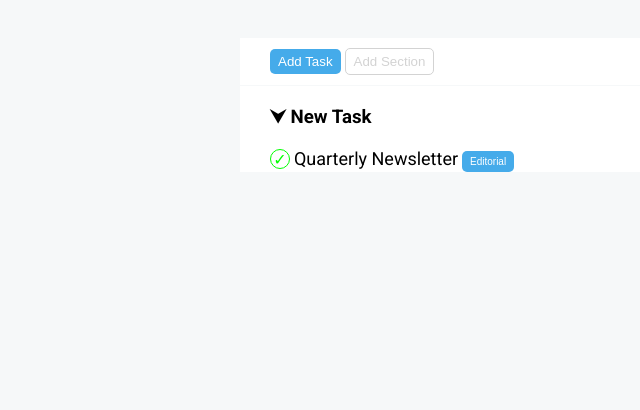
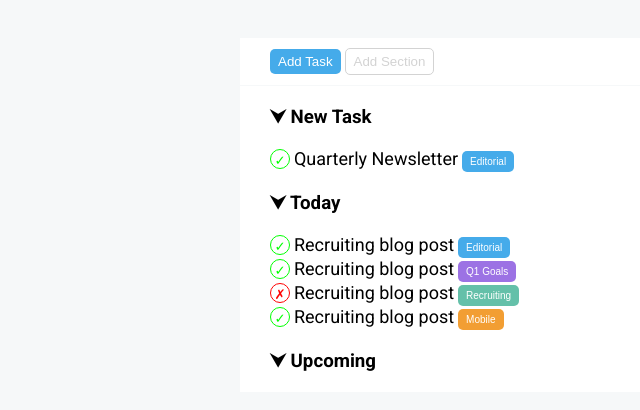
Before and after one commit to Angelo31294/html-css-toboolist, a plain HTML site: page index.html in a window 1280 px wide. Shown: the part 82-492 px from the top of the page, without its empty margins (0-640 px from the left). Drawn offline with Linux system fonts and the light colour scheme.

Commit message:
Agg. Today

```diff
--- a/css/style.css
+++ b/css/style.css
@@ -66,15 +66,22 @@ h3{
     padding: 20px 30px;
 }
 
-.check{
+.circle{
     display: inline-block;
     width: 20px;
     height: 20px;
-    border-radius: 50%;
+    border-radius: 50%;text-align: center;
+    margin-left: 30px;
+}
+
+.check{
     border: 1px solid rgb(0, 255, 0);
     color: rgb(0, 255, 0);
-    text-align: center;
-    margin-left: 30px;
+}
+
+.cross{
+    border: 1px solid red;
+    color: red;
 }
 
 p{
@@ -84,4 +91,17 @@ p{
 
 .tag{
     font-size: 10px;
+    color: white;
 }
+
+.violet{
+    background-color: #9C72E4;
+}
+
+.green{
+    background-color: #64C0A9;
+}
+
+.orange{
+    background-color: #F29E33;
+}
--- a/index.html
+++ b/index.html
@@ -25,7 +25,7 @@
 
         <div class="container1">
         <!-- Button -->
-        <section class="nav">
+        <section>
             <button class="button blu">Add Task</button>
             <button class="button grey">Add Section</button>
         </section>
@@ -35,16 +35,41 @@
         <div class="container2">
 
             <!-- New Task -->
+            <h3>&#11167 New Task</h3>
             <section>
-                <h3>&#11167 New Task</h3>
-                <div class="check"><span>&check;</span></div>
+                <div class="circle check"><small>&check;</small></div>
                 <p> Quarterly Newsletter</p>
                 <button class="tag button blu">Editorial</button>
             </section>
 
             <!-- Today -->
+            <h3>&#11167 Today</h3>
+            <section>
+                <div class="circle check"><small>&check;</small></div>
+                <p>Recruiting blog post</p>
+                <button class="tag button blu">Editorial</button>
+            </section>
+            <section>
+                <div class="circle check"><small>&check;</small></div>
+                <p>Recruiting blog post</p>
+                <button class="tag button violet">Q1 Goals</button>
+            </section>
+            <section>
+                <div class="circle cross"><small>&cross;</small></div>
+                <p>Recruiting blog post</p>
+                <button class="tag button green">Recruiting</button>
+            </section>
+            <section>
+                <div class="circle check"><small>&check;</small></div>
+                <p>Recruiting blog post</p>
+                <button class="tag button orange">Mobile</button>
+            </section>
+
 
             <!-- Upcoming -->
+            <h3>&#11167 Upcoming</h3>
+            <section>
+            </section>
         </div>
     </main>
     <!-- /Parte principale -->
```
